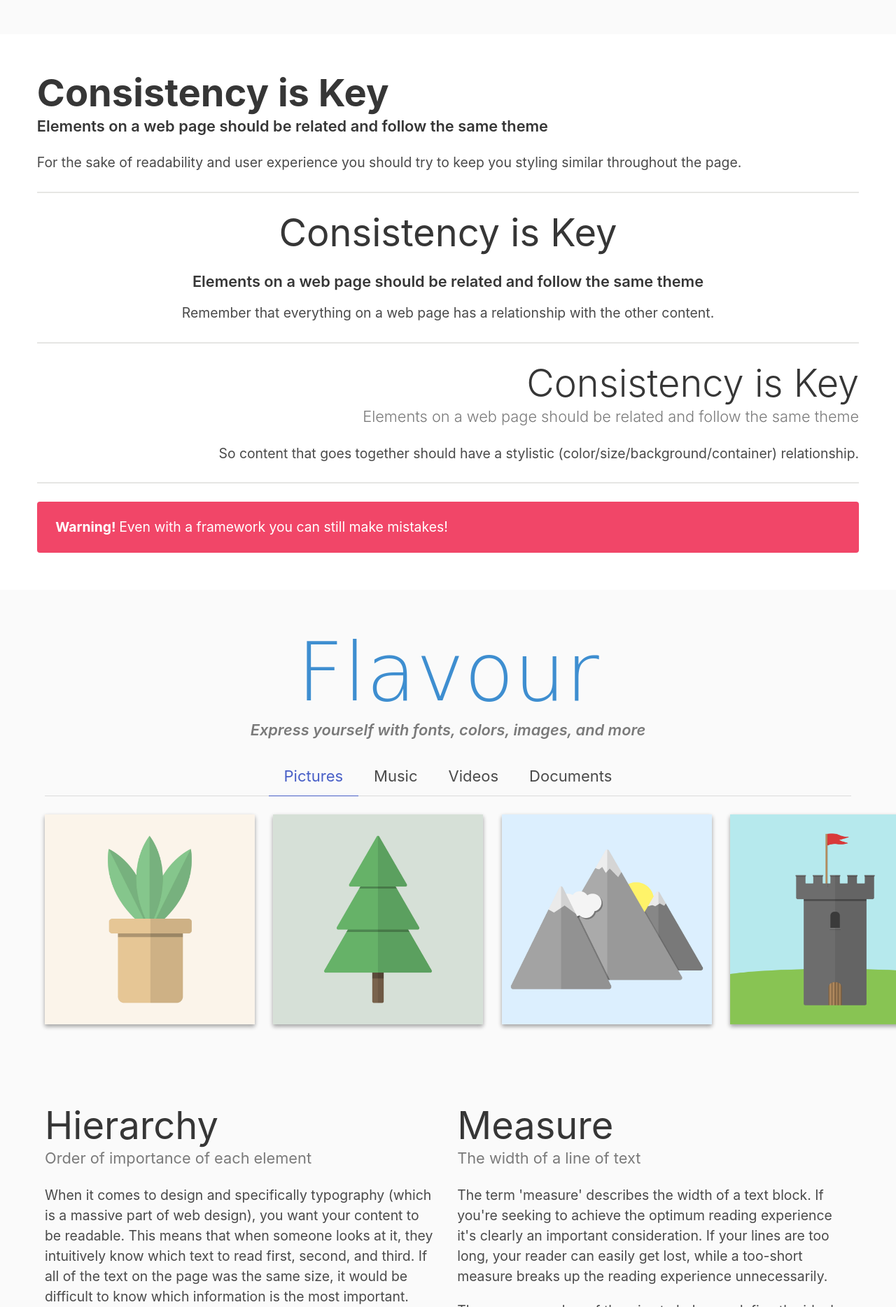
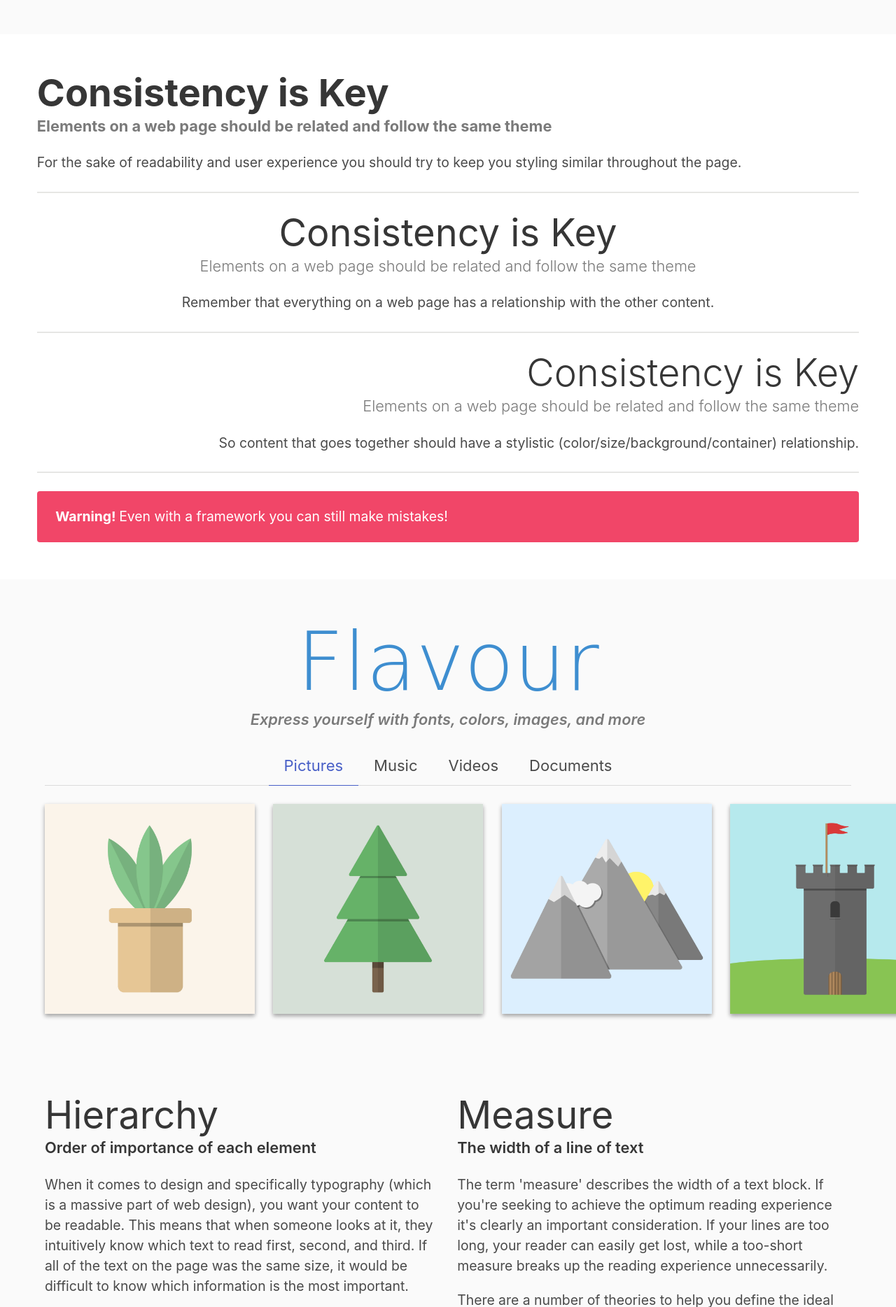
Before and after one commit to jdmar3-comp426/a02-nateturner, a website: page index.html in a window 1280 px wide. Shown: the part 1466-3334 px from the top of the page at 70% size. Drawn offline with nearby package versions, Linux system fonts and the light colour scheme; a web font is replaced by a local one.

Commit message:
second try

```diff
--- a/index.html
+++ b/index.html
@@ -58,7 +58,7 @@
     <div class="">
         <div class="content">
             <h1 class="title has-text-weight-bold">Consistency is Key</h1>
-            <h5 class="subtitle">Elements on a web page should be related and follow the same theme</h5>
+            <h5 class="subtitle has-text-grey has-text-weight-bold">Elements on a web page should be related and follow the same theme</h5>
             <p>
 	    	For the sake of readability and user experience you should try to keep you styling similar throughout the page.
 	    </p>
@@ -66,7 +66,7 @@
         <hr>
         <div class="content has-text-centered">
             <h1 class="title has-text-weight-normal">Consistency is Key</h1>
-            <h5 class="">Elements on a web page should be related and follow the same theme</h5>
+            <h5 class="subtitle has-text-grey has-text-weight-light">Elements on a web page should be related and follow the same theme</h5>
             <p>
 	    	Remember that everything on a web page has a relationship with the other content.
 	    </p>
@@ -121,7 +121,7 @@
             <div class="columns">
                 <div class="column">
                     <h1 class="title has-text-weight-normal">Hierarchy</h1>
-                    <h5 class="subtitle has-text-grey has-text-weight-normal">Order of importance of each element</h5>
+                    <h5 class="subtitle">Order of importance of each element</h5>
                     <p>
 		    	When it comes to design and specifically typography (which is a massive part of web design), you want your content to be readable.
 			This means that when someone looks at it, they intuitively know which text to read first, second, and third.
@@ -135,7 +135,7 @@
                 </div>
                 <div class="column">
                     <h1 class="title has-text-weight-normal">Measure</h1>
-                    <h5 class="subtitle has-text-grey has-text-weight-normal">The width of a line of text</h5>
+                    <h5 class="subtitle">The width of a line of text</h5>
                     <p>
 		    	The term 'measure' describes the width of a text block.
 		    	If you're seeking to achieve the optimum reading experience it's clearly an important consideration.
```
